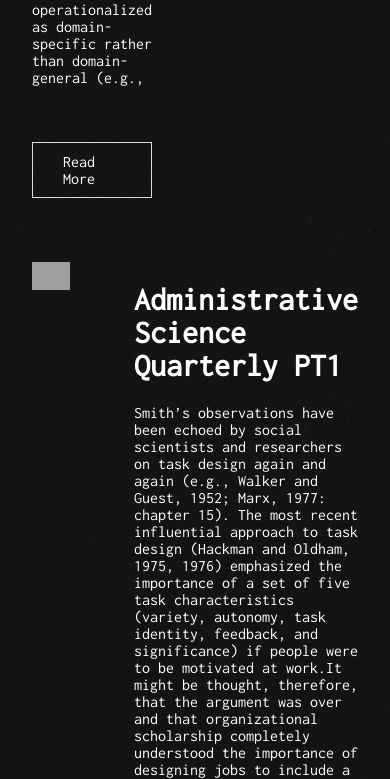
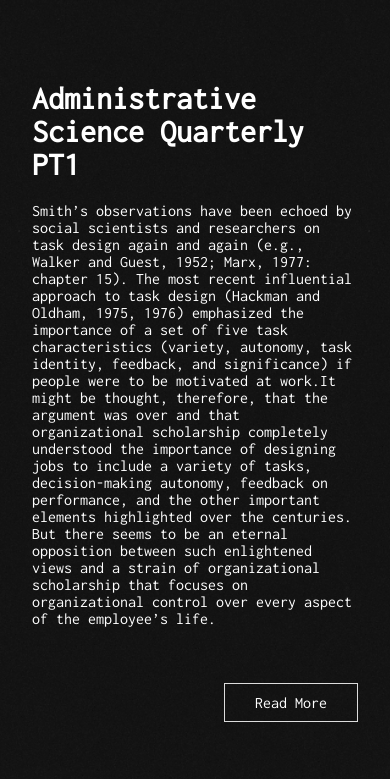
Before and after one commit to edisonarexha/HEES, a PHP site: page /HTML-Files/HomePage.php in a window 390 px wide. Shown: the part 3087-3866 px from the top of the page. Run offline with PHP 8.4, Linux system fonts and the light colour scheme; some web fonts are replaced; grey boxes are pictures that could not be loaded.

Commit message:
responsive home

```diff
--- a/CSS-Files/Homepage.css
+++ b/CSS-Files/Homepage.css
@@ -459,3 +459,12 @@
   background-color: rgba(255,255,255,0.1);
   border-color: white;
 }
+
+@media only screen and (max-width: 768px) {
+  .right-text-box {
+    flex-direction: column;
+  }
+  .left-text-box {
+    flex-direction: column-reverse;
+  }
+}
--- a/index.php
+++ b/index.php
@@ -6,6 +6,7 @@
   <title>
     HEES
   </title>
+  <meta content="width=device-width, initial-scale=1" name="viewport" />
   <!-------------Path to differnet CSS/JS CODE-------------------------------------------->
 
 
```
